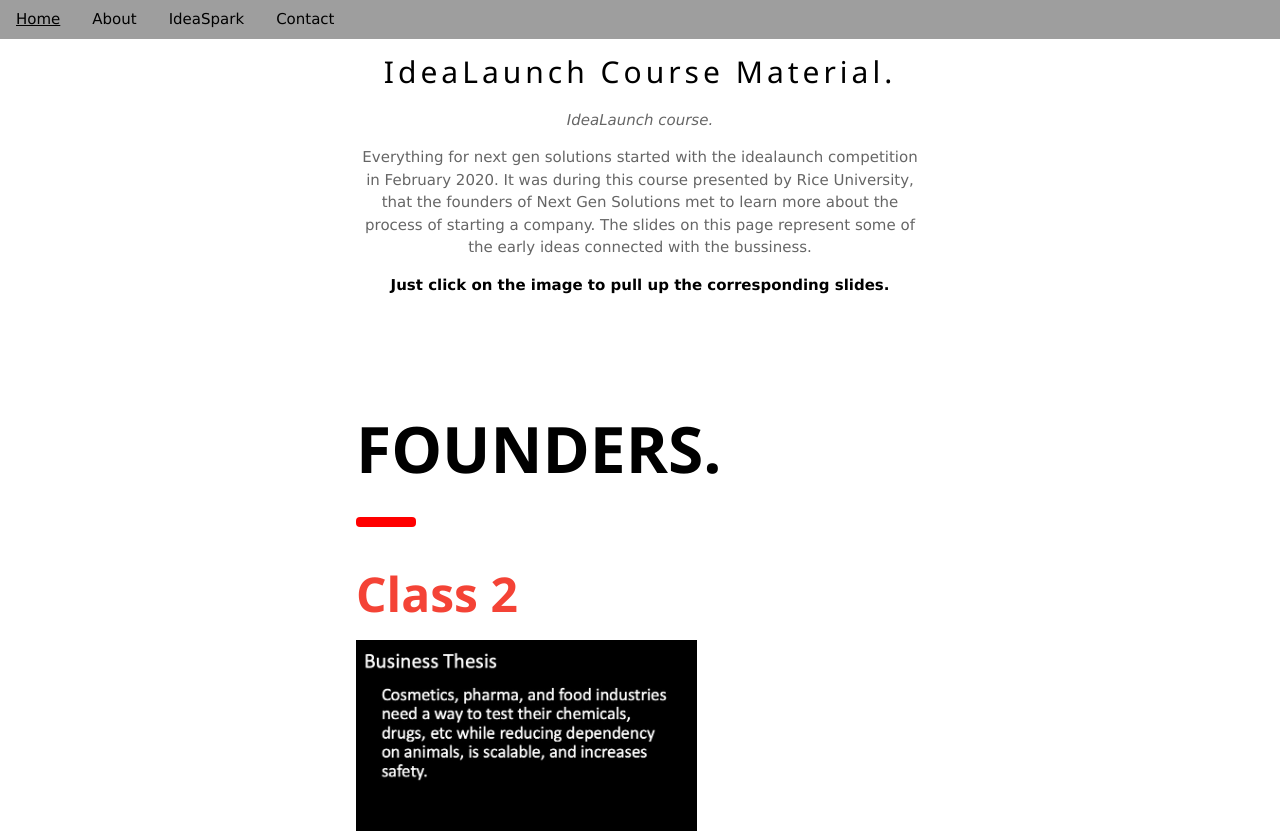
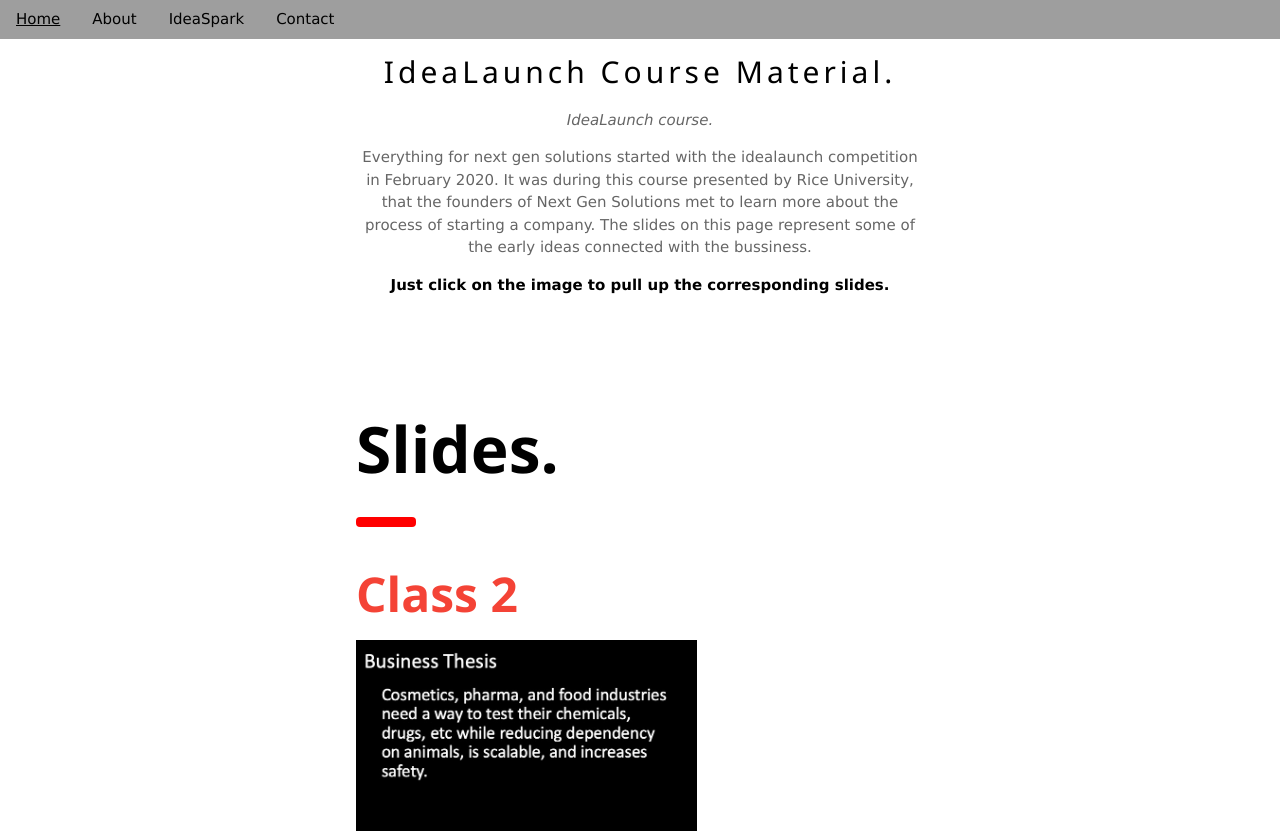
Before and after one commit to Dreycey/firstgensolutions.github.io, a plain HTML site: page ideaspark_page.html in a window 1280 px wide. Shown: the top 838 px of the page. Drawn offline with nearby package versions, Linux system fonts and the light colour scheme.

Commit message:
fixing title from FOUNDERS to Slides.

```diff
--- a/ideaspark_page.html
+++ b/ideaspark_page.html
@@ -39,7 +39,7 @@
   <!-- ### 2019 PAPER REVIEWS BELOW -->
   <!-- Header -->
   <div class="w3-container" style="margin-top:80px" id="2019 PAPER REVIEWS">
-    <h1 class="w3-jumbo"><b>FOUNDERS.</b></h1>
+    <h1 class="w3-jumbo"><b>Slides.</b></h1>
     <hr style="width:50px;border:5px solid red" class="w3-round">
   </div>
 
```
